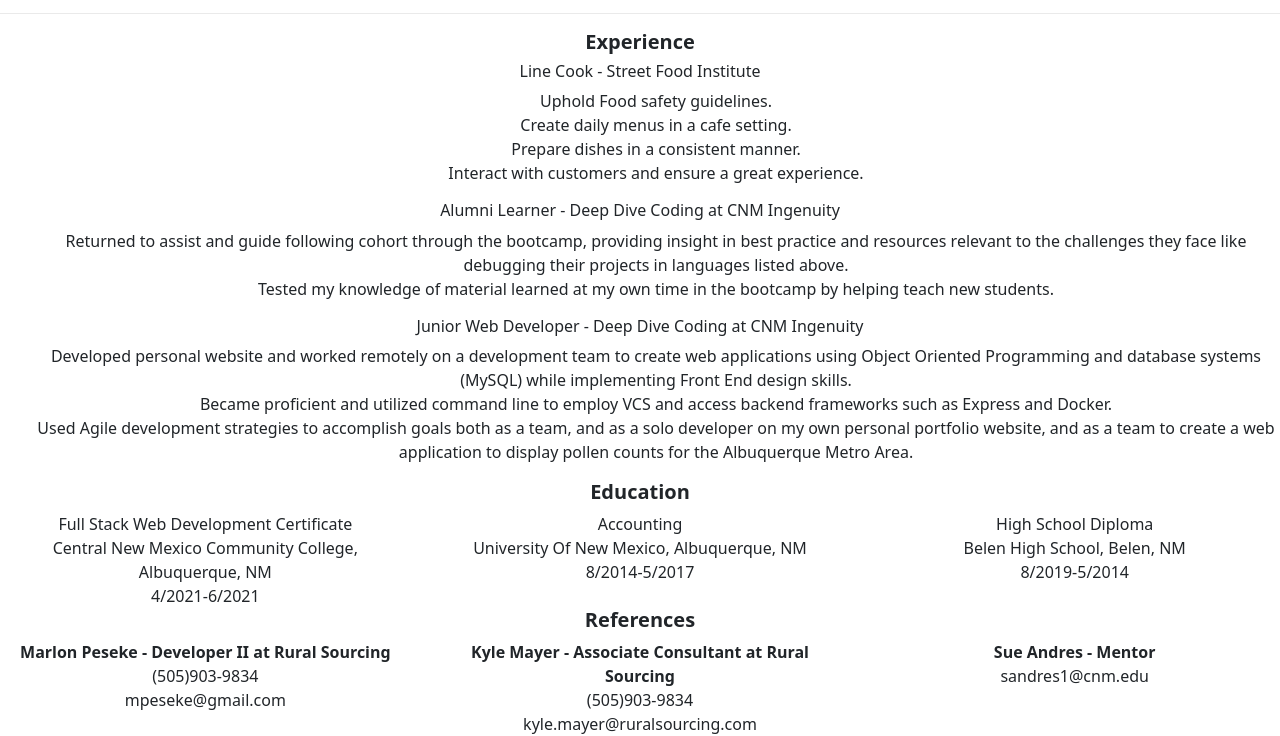
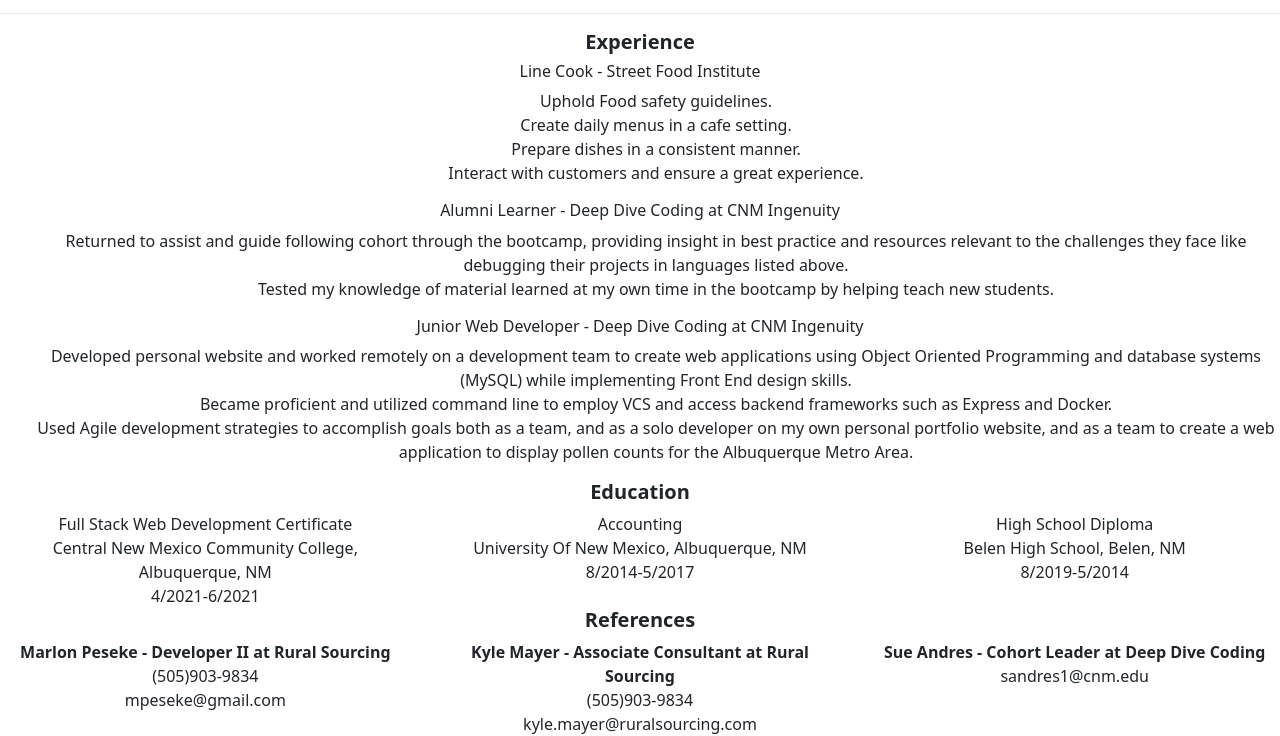
Before and after one commit to dwheat96/resume, a plain HTML site: page index.html in a window 1280 px wide. Shown: the part 464-1200 px from the top of the page. Drawn offline with nearby package versions, Linux system fonts and the light colour scheme.

Commit message:
updated sues title

```diff
--- a/index.html
+++ b/index.html
@@ -148,7 +148,7 @@
         <span> kyle.mayer@ruralsourcing.com </span><br>
     </div>
     <div class="col">
-        <span><b> Sue Andres - Mentor</b></span><br>
+        <span><b> Sue Andres - Cohort Leader at Deep Dive Coding</b></span><br>
         <span> sandres1@cnm.edu </span><br>
     </div>
 </div>
```
